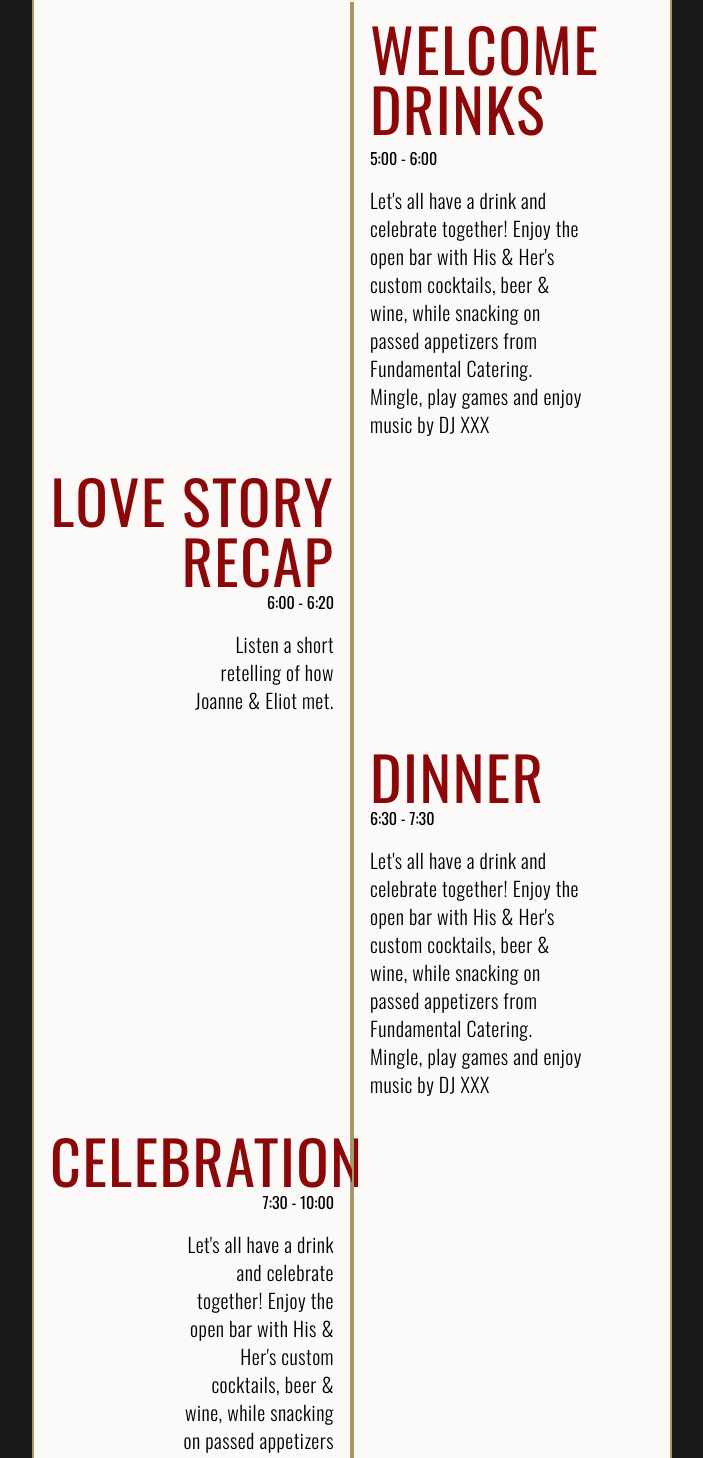
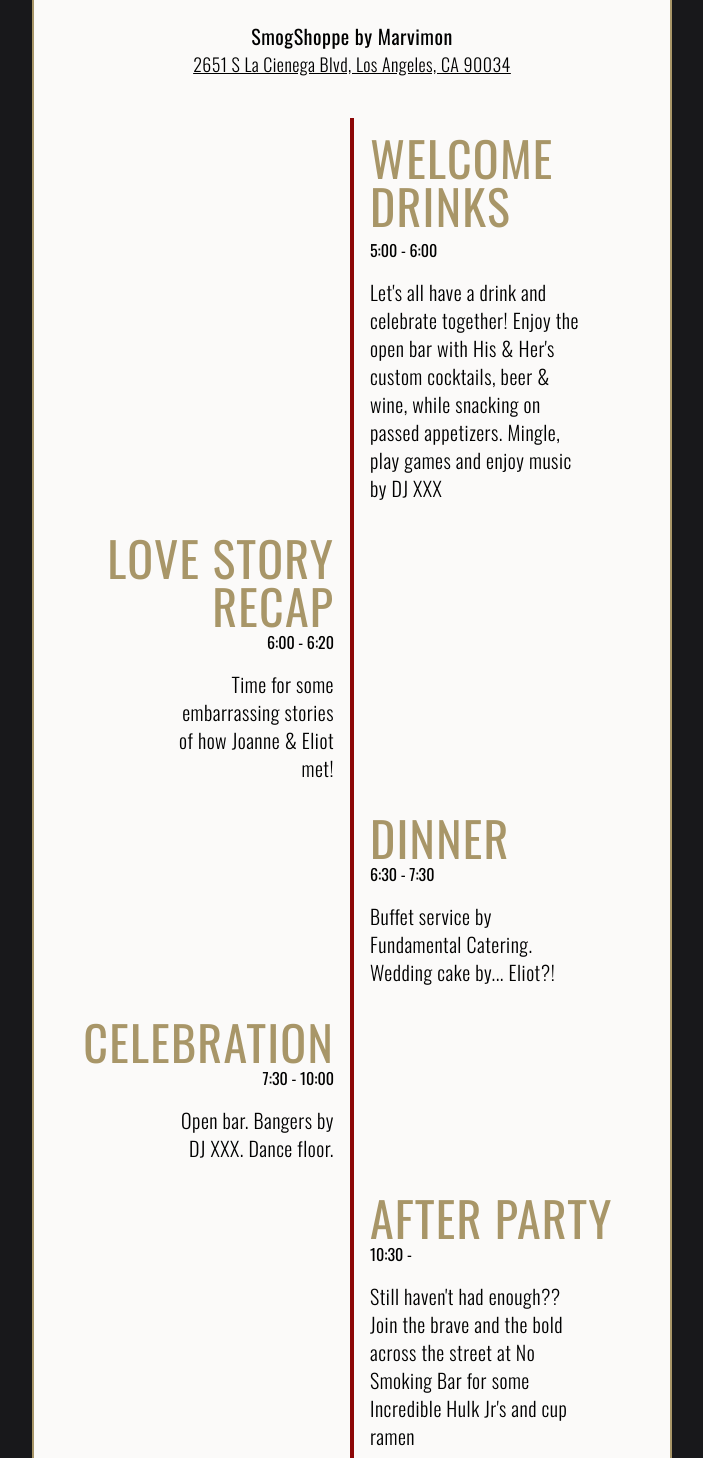
Before and after one commit to eliot390/WeddingSiteClient, a React (Vite) app: page /schedule in a window 1280 px wide. Shown: the part 200-1658 px from the top of the page, without its empty margins (288-991 px from the left). Built offline with nearby package versions, Linux system fonts and the light colour scheme.

Commit message:
updates to rsvp, registry pages

```diff
--- a/src/components/MainSplash.jsx
+++ b/src/components/MainSplash.jsx
@@ -18,8 +18,15 @@ const MainSplash = () => {
           </Link>
         </div>
       </div>
+      <div className='absolute top-[calc(80%)] w-3/5 border-t-2 border-gold text-white'>
+        <div className='flex flex-row justify-around uppercase text-center'>
+          <p>boy meets girl <br/> <span className='normal-case'>box step-ups at the gym</span></p>
+          <p>1st date <br/> <span className='normal-case'>bad Thai food take-out</span></p>
+          <p>the moment <br/> <span className='normal-case'>a weekend in Joshua Tree</span></p>
+          <p>she said yes! <br/> <span className='normal-case'>fireworks (or gunshots?) in Hawaii </span></p>
+        </div>
+      </div>
     </div>
-
   )
 }
 
--- a/src/components/Navbar.jsx
+++ b/src/components/Navbar.jsx
@@ -11,6 +11,7 @@ const Navbar = () => {
             <div className='md:ml-auto'>
               <div className='flex space-x-2'>
                 <Link to='/' className={`uppercase pr-4 font-light hover:underline ${location.pathname === '/' ? 'underline' : ''}`}>h o m e</Link>
+                <Link to='/rsvp' className={`uppercase pr-4 font-light hover:underline ${location.pathname === '/rsvp' ? 'underline' : ''}`}>r s v p</Link>
                 <Link to='/schedule' className={`uppercase pr-4 font-light hover:underline ${location.pathname === '/schedule' ? 'underline' : ''}`}>s c h e d u l e</Link>
                 <Link to='/registry' className={`uppercase pr-4 font-light hover:underline ${location.pathname === '/registry' ? 'underline' : ''}`}>r e g i s t r y</Link>
               </div>
--- a/src/layouts/MainLayout.jsx
+++ b/src/layouts/MainLayout.jsx
@@ -1,5 +1,5 @@
 import { Outlet } from "react-router-dom"
-import Navbar from "../components/navbar"
+import Navbar from "../components/Navbar"
 
 const MainLayout = () => {
   return (
--- a/src/pages/Registry.jsx
+++ b/src/pages/Registry.jsx
@@ -1,16 +1,18 @@
 import venmo from '../assets/images/venmo.jpg'
-import trip from '../assets/images/trip.jpg'
+import asia from '../assets/images/asia.jpg'
+import mexico from '../assets/images/guanajuato.jpg'
 
 const Registry = () => {
   return (
     <div className='flex justify-center bg-zinc-900 h-screen w-full'>
-      <div className='mt-36 max-w-lg'>
-        <div className='grid justify-items-center border-solid border-2 border-gold rounded px-3 py-6 bg-white'>
+      <div className='mt-auto max-w-lg'>
+        <div className='grid justify-items-center border-solid border-2 border-gold rounded px-3 py-6 bg-pale-gold'>
           <p className='text-gold tracking-wide text-center text-lg'>
           In lieu of traditional gifts, we would be delighted if you could contribute to our honeymoon fund,
           helping us create unforgettable memories as we continue our married life together.
           </p>
-          <img src={trip} className='w-2/3 mt-4'/>
+          <img src={asia} className='w-2/3 mt-4'/>
+          <img src={mexico} className='w-2/3 mt-4'/>
           <img src={venmo} className='w-2/3 mt-4'/>
         </div>
       </div>
--- a/src/pages/Schedule.jsx
+++ b/src/pages/Schedule.jsx
@@ -3,40 +3,77 @@ const Schedule = () => {
     <div className='flex flex-col justify-center items-center bg-zinc-900 mt-14'>
       <div className='mt-12 w-1/2 bg-white border-x-2 border-t-2 border-gold rounded-t-sm'>
         <p className='uppercase tracking-wide text-6xl text-center text-blood-red pt-4 bg-pale-gold'>schedule</p>
+        <p className='tracking-wide text-xl text-center bg-pale-gold pt-10'>SmogShoppe by Marvimon</p>
+        <a href='https://goo.gl/maps/GxQEFx14h62n3ynx7'
+           target='_blank'
+           rel='noopener noreferrer'
+           className='block tracking-wide text-lg text-center underline font-light bg-pale-gold'>2651 S La Cienega Blvd, Los Angeles, CA 90034</a>
       </div>
+
       <div className='flex justify-center'>
-        <div className='grid grid-cols-2 justify-items-stretch pt-5 w-1/2 border-x-2 border-b-2 border-gold rounded-b-sm pb-2 mb-6 bg-pale-gold'>
-          <div className='border-solid border-r-2 border-gold'></div>
-          <div className='border-solid border-l-2 border-gold p-4'>
-            <div className='uppercase tracking-wide text-6xl text-blood-red'>welcome drinks</div>
+        <div className='grid grid-cols-2 justify-items-stretch pt-10 w-1/2 border-x-2 border-gold pb-2 bg-pale-gold'>
+          {/* ROW 1 */}
+          <div className='border-solid border-r-2 border-blood-red'></div>
+          <div className='border-solid border-l-2 border-blood-red p-4'>
+            <div className='uppercase tracking-wide text-5xl text-gold'>welcome drinks</div>
             <p className='mt-2'>5:00 - 6:00</p>
             <div className='font-light text-xl w-3/4 mt-4 tracking-wide'>Let's all have a drink and celebrate together! Enjoy the open bar with His & Her's custom cocktails, beer & wine,
-              while snacking on passed appetizers from Fundamental Catering. Mingle, play games and enjoy music by DJ XXX
+              while snacking on passed appetizers. Mingle, play games and enjoy music by DJ XXX
             </div>
           </div>
-          <div className='border-solid border-r-2 border-gold p-4 text-right'>
-            <div className='uppercase tracking-wide text-6xl text-blood-red'>love story recap</div>
+
+          {/* ROW 2 */}
+          <div className='border-solid border-r-2 border-blood-red p-4 text-right'>
+            <div className='uppercase tracking-wide text-5xl text-gold'>love story recap</div>
             <p>6:00 - 6:20</p>
-            <p className='font-light text-xl ml-32 mt-4 tracking-wide'>Listen a short retelling of how Joanne & Eliot met.
+            <p className='font-light text-xl ml-32 mt-4 tracking-wide'>Time for some embarrassing stories of how Joanne & Eliot met!
             </p>
           </div>
-          <div className='border-solid border-l-2 border-gold'></div>
-          <div className='border-solid border-r-2 border-gold'></div>
-          <div className='border-solid border-l-2 border-gold p-4'>
-            <div className='uppercase tracking-wide text-6xl text-blood-red'>dinner</div>
+          <div className='border-solid border-l-2 border-blood-red'></div>
+
+          {/* ROW 3 */}
+          <div className='border-solid border-r-2 border-blood-red'></div>
+          <div className='border-solid border-l-2 border-blood-red p-4'>
+            <div className='uppercase tracking-wide text-5xl text-gold'>dinner</div>
             <p>6:30 - 7:30</p>
-            <div className='font-light text-xl w-3/4 mt-4 tracking-wide'>Let's all have a drink and celebrate together! Enjoy the open bar with His & Her's custom cocktails, beer & wine,
-              while snacking on passed appetizers from Fundamental Catering. Mingle, play games and enjoy music by DJ XXX
+            <div className='font-light text-xl w-3/4 mt-4 tracking-wide'>Buffet service by Fundamental Catering. Wedding cake by... Eliot?!
             </div>
           </div>
-          <div className='border-solid border-r-2 border-gold p-4 text-right'>
-            <div className='uppercase tracking-wide text-6xl text-blood-red'>celebration</div>
+
+          {/* ROW 4 */}
+          <div className='border-solid border-r-2 border-blood-red p-4 text-right'>
+            <div className='uppercase tracking-wide text-5xl text-gold'>celebration</div>
             <p>7:30 - 10:00</p>
-            <div className='font-light text-xl ml-32 mt-4 tracking-wide'>Let's all have a drink and celebrate together! Enjoy the open bar with His & Her's custom cocktails, beer & wine,
-              while snacking on passed appetizers from Fundamental Catering. Mingle, play games and enjoy music by DJ XXX
+            <div className='font-light text-xl ml-32 mt-4 tracking-wide'>Open bar. Bangers by DJ XXX. Dance floor.
             </div>
           </div>
-          <div className='border-solid border-l-2 border-gold'></div>
+          <div className='border-solid border-l-2 border-blood-red'></div>
+
+          {/* ROW 5 */}
+          <div className='border-solid border-r-2 border-blood-red'></div>
+          <div className='border-solid border-l-2 border-blood-red p-4'>
+            <div className='uppercase tracking-wide text-5xl text-gold'>after party</div>
+            <p>10:30 -</p>
+            <div className='font-light text-xl w-3/4 mt-4 tracking-wide'>Still haven't had enough?? Join the brave and the bold across the street
+            at No Smoking Bar for some Incredible Hulk Jr's and cup ramen
+            </div>
+          </div>
+
+        </div>
+      </div>
+
+      <div className='w-1/2 bg-pale-gold border-x-2 border-b-2 mb-36 pb-10 border-gold'>
+        <div className='flex flex-col mx-32'>
+          <p className='uppercase tracking-wide text-3xl text-center text-blood-red pt-10 bg-pale-gold'>parking</p>
+          <p className='text-center font-light text-xl'>Lyft is your friend!
+            <br/>There will be limited valet available, as well as street parking on La Cienega Blvd.
+            <br/>Residential parking is not recommended.</p>
+            <br/>
+            <p className='uppercase tracking-wide text-3xl text-center text-blood-red pt-10 bg-pale-gold'>ATTIRE</p>
+          <p className='text-center font-light text-xl'><span className='font-normal'>Formal</span>
+            <br/>Dark colors requested. Strike a balance between elegant and comfortable.
+            <br/>Think cocktail party at the Haunted Mansion 👻🧛🏻‍♂️
+            <br/>(No jeans, t-shirts, or sneakers)</p>
         </div>
       </div>
     </div>
```
Also changed, not shown: src/pages/RSVP.jsx (+154 -12 lines), src/assets/images/asia.jpg (renamed from src/assets/images/trip.jpg), src/assets/images/guanajuato.jpg (added), src/index.css (line endings or trailing spaces).
